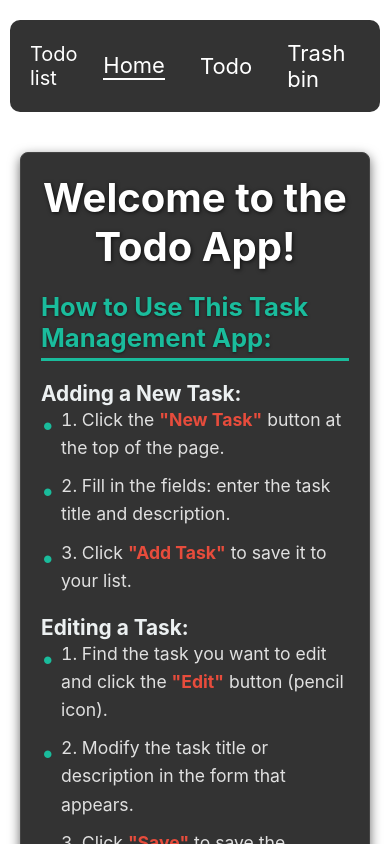
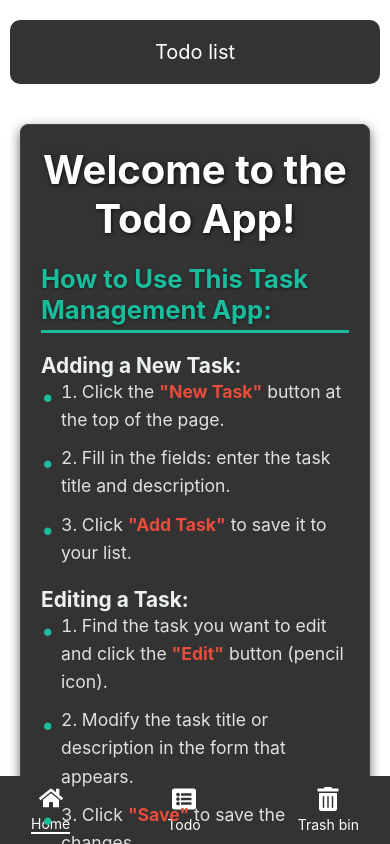
Before and after one commit to vovk147/Todolist_v2, a React (Create React App) app: page / in a window 390 px wide. Shown: the top 844 px of the page. Built offline with nearby package versions, Linux system fonts and the light colour scheme.

Commit message:
update_header

```diff
--- a/src/components/Common/Header/Header.jsx
+++ b/src/components/Common/Header/Header.jsx
@@ -1,5 +1,6 @@
 import { Link, useLocation } from "react-router-dom";
 import "./Header.scss";
+import { FaHome, FaListAlt, FaTrashAlt } from "react-icons/fa";
 
 const Header = () => {
 	const location = useLocation();
@@ -11,13 +12,16 @@ const Header = () => {
 					<div className="header__logo">Todo list</div>
 					<nav className="header__nav">
 						<Link to="/" className={`nav-link ${location.pathname === "/" ? "nav_active" : ""}`}>
-							Home
+							<FaHome className="icon" />
+							<span className="link-text">Home</span>
 						</Link>
 						<Link to="/todo" className={`nav-link ${location.pathname === "/todo" ? "nav_active" : ""}`}>
-							Todo
+							<FaListAlt className="icon" />
+							<span className="link-text">Todo</span>
 						</Link>
 						<Link to="/trash-bin" className={`nav-link ${location.pathname === "/trash-bin" ? "nav_active" : ""}`}>
-							Trash bin
+							<FaTrashAlt className="icon" />
+							<span className="link-text">Trash bin</span>
 						</Link>
 					</nav>
 				</div>
--- a/src/components/Common/Header/Header.scss
+++ b/src/components/Common/Header/Header.scss
@@ -11,10 +11,8 @@ header {
       background-color: #333;
       border-radius: 10px;
 
-
       .header__logo {
         font-size: 20px;
-
       }
 
       .header__nav {
@@ -25,16 +23,54 @@ header {
         .nav-link {
           color: white;
           text-decoration: none;
+          display: flex;
+          align-items: center;
+          gap: 5px;
+
+          .icon {
+            font-size: 24px;
+          }
 
           &.nav_active {
             border-bottom: 2px solid white;
+          }
 
+          .link-text {
+            display: inline;
+          }
+        }
+      }
     }
   }
 
+  /* Медіа-запити для мобільних пристроїв */
+  @media (max-width: 768px) {
+    .header__wrapper {
+      flex-direction: column;
+      align-items: center;
+      background-color: transparent;
+      border-radius: 0;
+    }
 
+    .header__nav {
+      position: fixed;
+      bottom: 0;
+      left: 0;
+      right: 0;
+      display: flex;
+      justify-content: space-around;
+      background-color: #333; /* Фон для нижньої панелі */
+      padding: 10px 0;
+      gap: 0;
 
+      .nav-link {
+        flex-direction: column;
+        gap: 4px;
+        font-size: 14px;
+
+        .link-text {
+          display: none; /* Приховуємо текст на мобільних пристроях */
         }
       }
-
     }
+  }
--- a/src/components/TodoPage/TodoPage.scss
+++ b/src/components/TodoPage/TodoPage.scss
@@ -199,6 +199,15 @@ main {
                 &:hover {
                     color: yellow;
                 }
+
+                @media (width: 768px) {
+
+                    .close-btn{
+                   display: none;
+                    }
+
+                }
+
             }
 
             .modal-buttons {
```
Lines whose indentation alone changed are shown as unchanged.
